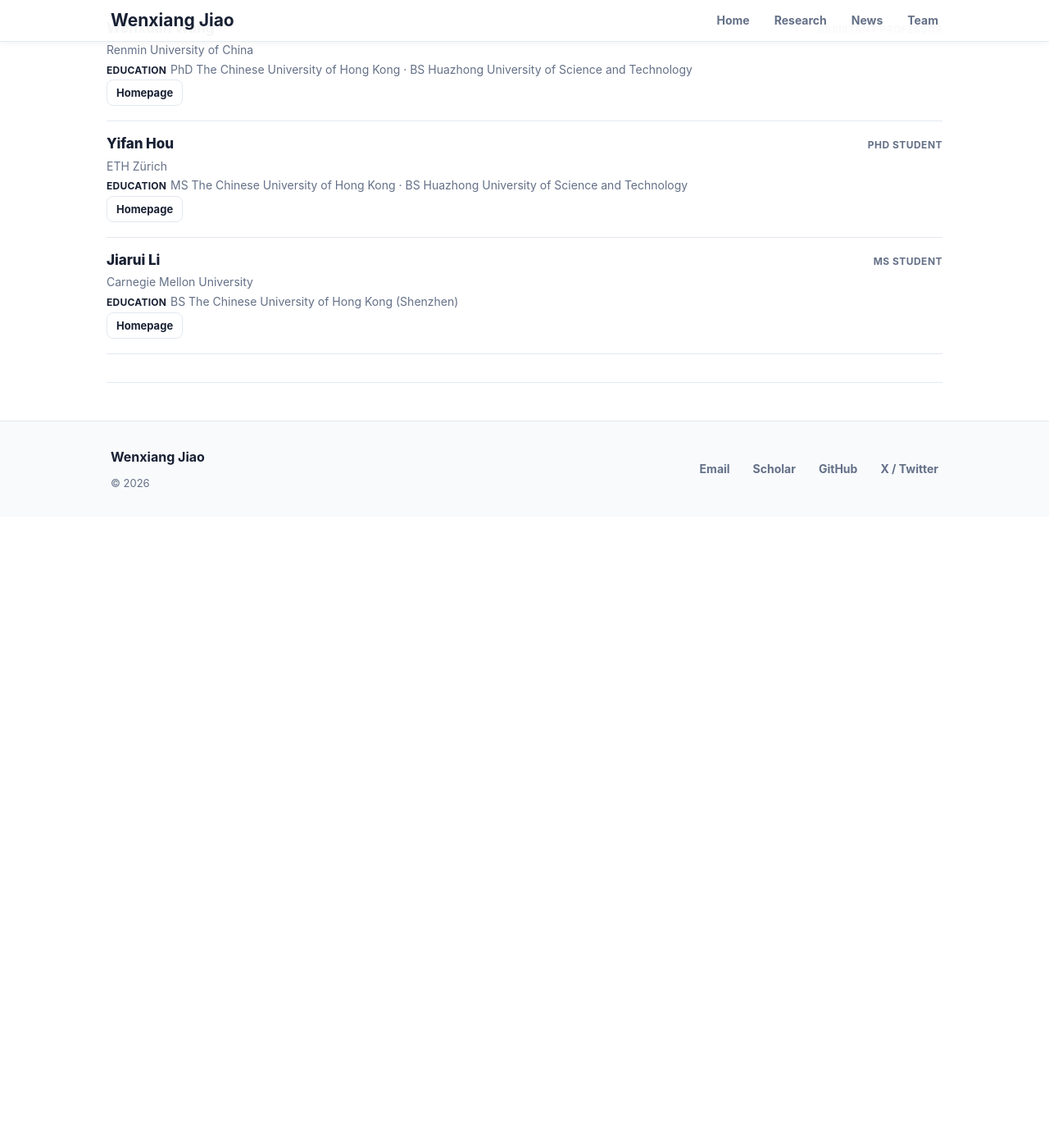
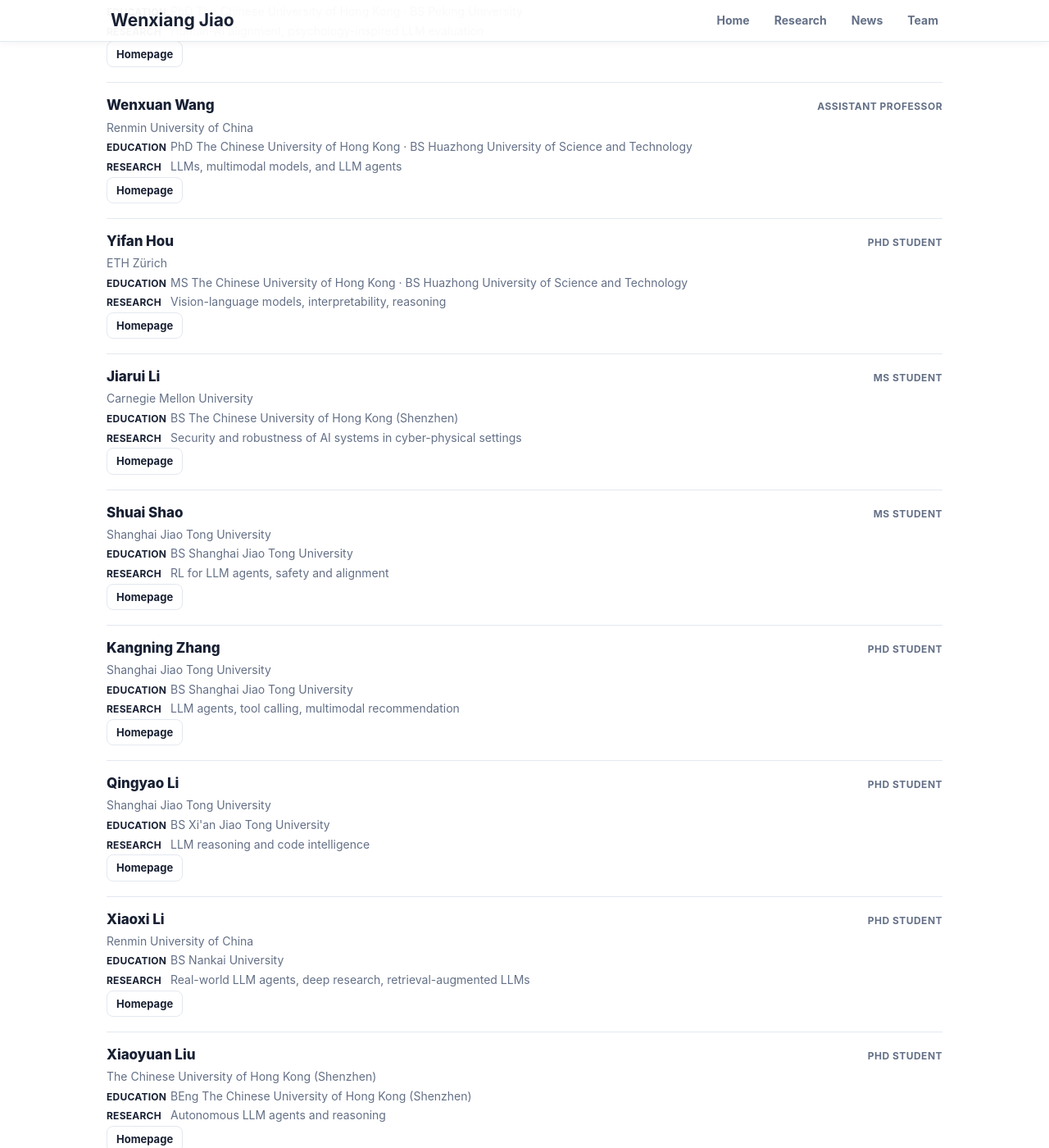
Before and after one commit to wxjiao/wxjiao.github.io, a Jekyll site: the page built from _pages/team.md, in a window 1280 px wide and 1400 px high, scrolled down 869 px. Shown: the whole window at 82% size. Built offline with Jekyll 4.4.1, drawn with Linux system fonts in a browser that asks for light colours; nearby versions of some CDN libraries; before the commit the page ends 1499 px from its top, so only the background shows below that; some of the changed text lies outside the part shown.

Commit message:
Add 7 collaborators/interns and fill in research focus for all
Co-Authored-By: Claude Opus 4.7 <noreply@anthropic.com>

```diff
--- a/_data/team_members.yml
+++ b/_data/team_members.yml
@@ -14,7 +14,7 @@
   affiliation: Harbin Institute of Technology (Shenzhen)
   education:
     - BS Nankai University
-  research:
+  research: NLP, large reasoning models, data-centric AI
   links:
     homepage: https://hexuandeng.github.io/
     scholar:
@@ -27,7 +27,7 @@
   education:
     - MS Wuhan University
     - BS Tongji University
-  research:
+  research: LLM alignment, safety, and reliability
   links:
     homepage: https://youliangyuan.github.io/
     scholar:
@@ -40,7 +40,7 @@
   education:
     - MS HKUST (Guangzhou)
     - BS South China University of Technology
-  research:
+  research: Vision-language-action models, robotic manipulation, HRI
   links:
     homepage: https://jhuiye.com/
     scholar:
@@ -53,7 +53,7 @@
   education:
     - PhD The Chinese University of Hong Kong
     - BS Peking University
-  research:
+  research: Human-AI alignment, psychology-inspired LLM evaluation
   links:
     homepage: https://penguinnnnn.github.io/
     scholar:
@@ -66,7 +66,7 @@
   education:
     - PhD The Chinese University of Hong Kong
     - BS Huazhong University of Science and Technology
-  research:
+  research: LLMs, multimodal models, and LLM agents
   links:
     homepage: https://jarviswang94.github.io/
     scholar:
@@ -79,7 +79,7 @@
   education:
     - MS The Chinese University of Hong Kong
     - BS Huazhong University of Science and Technology
-  research:
+  research: Vision-language models, interpretability, reasoning
   links:
     homepage: https://yifan-h.github.io/
     scholar:
@@ -91,9 +91,91 @@
   affiliation: Carnegie Mellon University
   education:
     - BS The Chinese University of Hong Kong (Shenzhen)
-  research:
+  research: Security and robustness of AI systems in cyber-physical settings
   links:
     homepage: https://yiluli.github.io/
     scholar:
     github:
   selected_works: []
+
+- name: Shuai Shao
+  role: MS student
+  affiliation: Shanghai Jiao Tong University
+  education:
+    - BS Shanghai Jiao Tong University
+  research: RL for LLM agents, safety and alignment
+  links:
+    homepage: https://shaoshuai0605.github.io/
+    scholar:
+    github:
+  selected_works: []
+
+- name: Kangning Zhang
+  role: PhD student
+  affiliation: Shanghai Jiao Tong University
+  education:
+    - BS Shanghai Jiao Tong University
+  research: LLM agents, tool calling, multimodal recommendation
+  links:
+    homepage: https://zkangning.github.io/
+    scholar:
+    github:
+  selected_works: []
+
+- name: Qingyao Li
+  role: PhD student
+  affiliation: Shanghai Jiao Tong University
+  education:
+    - BS Xi'an Jiao Tong University
+  research: LLM reasoning and code intelligence
+  links:
+    homepage: https://simonlqy.github.io/
+    scholar:
+    github:
+  selected_works: []
+
+- name: Xiaoxi Li
+  role: PhD student
+  affiliation: Renmin University of China
+  education:
+    - BS Nankai University
+  research: Real-world LLM agents, deep research, retrieval-augmented LLMs
+  links:
+    homepage: https://xiaoxi-li1.github.io/
+    scholar:
+    github:
+  selected_works: []
+
+- name: Xiaoyuan Liu
+  role: PhD student
+  affiliation: The Chinese University of Hong Kong (Shenzhen)
+  education:
+    - BEng The Chinese University of Hong Kong (Shenzhen)
+  research: Autonomous LLM agents and reasoning
+  links:
+    homepage: https://xyliu-cs.github.io/
+    scholar:
+    github:
+  selected_works: []
+
+- name: Yinuo Wang
+  role: MS student
+  affiliation: Tsinghua University
+  education: []
+  research: Diffusion-based RL policies for control, and LLM agents and alignment
+  links:
+    homepage:
+    scholar: https://scholar.google.com/citations?user=3aI_L7sAAAAJ&hl=zh-CN
+    github:
+  selected_works: []
+
+- name: Shijian Wang
+  role: MS student
+  affiliation: Southeast University
+  education: []
+  research: Data-centric AI, large multimodal models
+  links:
+    homepage: https://shijian2001.github.io/
+    scholar:
+    github:
+  selected_works: []
```
